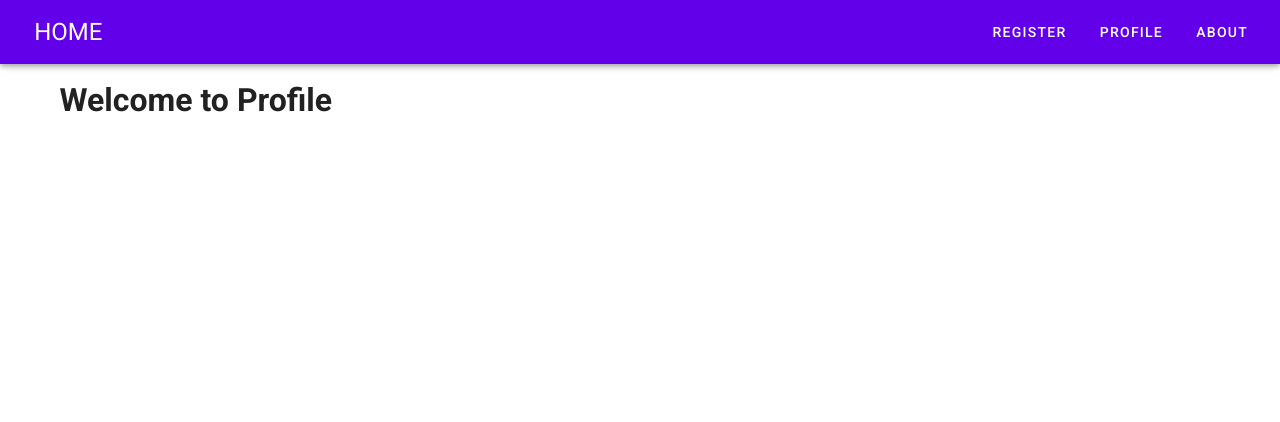
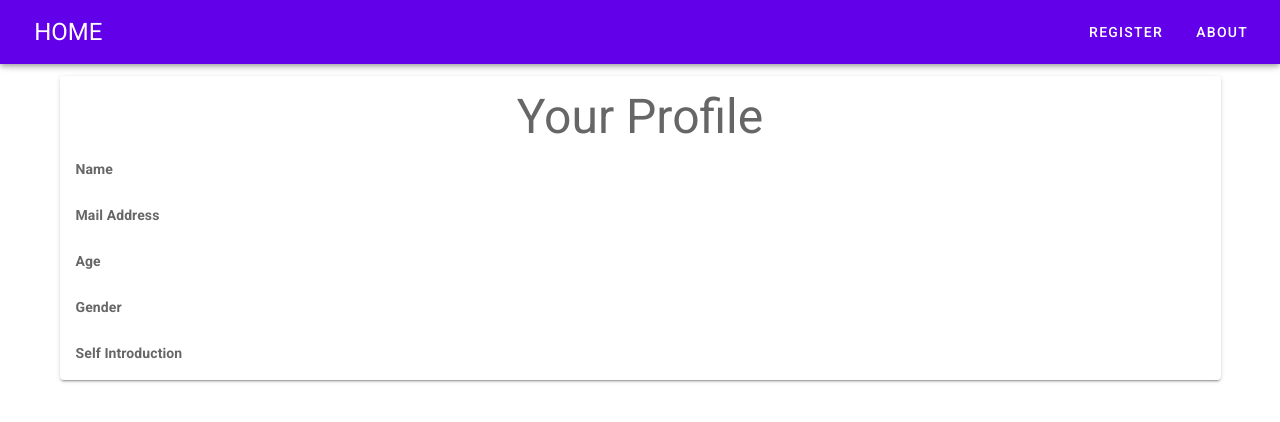
Before and after one commit to khine-phyu/vueTest, a Vue app in the folder shopping_cart/: page /profile in a window 1280 px wide. Shown: the top 422 px of the page. Built offline with nearby package versions, Linux system fonts and the light colour scheme.

Commit message:
create profile, register component

```diff
--- a/shopping_cart/src/App.vue
+++ b/shopping_cart/src/App.vue
@@ -3,11 +3,12 @@
     <v-main>
       <!-- nav -->
       <v-app-bar color="deep-purple accent-4" dark>
-        <v-btn class="text-h5" text href="/">Home</v-btn>
+        <v-btn class="text-h5" text @click="gotoScreen('/')">Home</v-btn>
         <v-spacer></v-spacer>
-        <v-btn text href="/register">Register</v-btn>
-        <v-btn text href="/profile">Profile</v-btn>
-        <v-btn text href="/about">About</v-btn>
+        <v-btn v-show="!isRegister" text @click="gotoScreen('/register')">Register</v-btn>
+        <v-btn v-show="isRegister" text @click="gotoScreen('/profile')">Profile</v-btn>
+        <v-btn text @click="gotoScreen('/about')">About</v-btn>
+        <v-btn v-show="isRegister" text @click="onClickLogout">Logout</v-btn>
       </v-app-bar>
       <!-- nav -->
       <v-container>
@@ -23,9 +24,40 @@ export default {
   name: 'App',
 
   data: () => ({
-    //
-  })
-}
+    isRegister: false,
+  }),
+
+  created() {
+    this.isRegister = this.$store.state.isRegister;
+    this.$store.watch(
+      () => {
+        return this.$store.state.isRegister;
+      },
+      (newVal, oldVal) => {
+        this.isRegister = newVal;
+      },
+      {
+        deep: true,
+      }
+    );
+  },
+
+  methods: {
+    onClickLogout() {
+      this.$store.commit('setIsRegister', false);
+      this.$store.commit('setUserInfo', {});
+
+      //Go to home
+      if(this.$router.currentRoute.path != "/") {
+        this.gotoScreen("/");
+      }
+    },
+
+    gotoScreen(screenPath) {
+      this.$router.push({path: screenPath});
+    }
+  }
+};
 </script>
 
 <style>
--- a/shopping_cart/src/store/index.js
+++ b/shopping_cart/src/store/index.js
@@ -5,10 +5,24 @@ Vue.use(Vuex)
 
 export default new Vuex.Store({
   state: {
+    isRegister: false,
+    userInfo: {},
   },
   getters: {
+    isRegister: (state) => {
+      return state.isRegister;
+    },
+    userInfo: (state) => {
+      return state.userInfo;
+    }
   },
   mutations: {
+    setIsRegister(state, isRegister) {
+      state.isRegister = isRegister;
+    },
+    setUserInfo(state, userInfo) {
+      state.userInfo = userInfo;
+    }
   },
   actions: {
   },
--- a/shopping_cart/src/views/Home.vue
+++ b/shopping_cart/src/views/Home.vue
@@ -1,6 +1,6 @@
 <template>
     <div>
-        <h1>Welcome to Home</h1>
+        <h1>Welcome to Home {{ userInfo.name }}</h1>
     </div>
 </template>
 
@@ -8,5 +8,27 @@
 export default {
     name: "home",
     components: {},
+
+    data() {
+        return {
+            userInfo: {},
+        };
+    },
+
+    created() {
+        // console.log(this.$router.currentRoute.path);
+        this.userInfo = this.$store.state.userInfo;
+        this.$store.watch(
+            () => {
+                return this.$store.state.userInfo;
+            },
+            (newVal, oldVal) => {
+                this.userInfo = newVal;
+            },
+            {
+                deep: true,
+            }
+        );
+    },
 }
 </script>
--- a/shopping_cart/src/views/Profile.vue
+++ b/shopping_cart/src/views/Profile.vue
@@ -1,6 +1,24 @@
 <template>
     <div>
-        <h1>Welcome to Profile</h1>
+        <v-card>
+            <v-card-text>
+                <p class="text-h3 text-center">Your Profile</p>
+                <v-row>
+                    <!-- <v-col sm="4" md="4" lg="3" xl="2">Name</v-col>
+                    <v-col sm="8" md="8" lg="9" xl="10">{{ userInfo.name }}</v-col> -->
+                    <v-col cols="4" class="font-weight-bold">Name</v-col>
+                    <v-col cols="8">{{ userInfo.name }}</v-col>
+                    <v-col cols="4" class="font-weight-bold">Mail Address</v-col>
+                    <v-col cols="8">{{ userInfo.mail }}</v-col>
+                    <v-col cols="4" class="font-weight-bold">Age</v-col>
+                    <v-col cols="8">{{ userInfo.age }}</v-col>
+                    <v-col cols="4" class="font-weight-bold">Gender</v-col>
+                    <v-col cols="8">{{ userInfo.gender }}</v-col>
+                    <v-col cols="4" class="font-weight-bold">Self Introduction</v-col>
+                    <v-col cols="8">{{ userInfo.selfIntro }}</v-col>
+                </v-row>
+            </v-card-text>
+        </v-card>
     </div>
 </template>
 
@@ -8,5 +26,32 @@
 export default {
     name: "profile",
     components: {},
+
+    data() {
+        return {
+            userInfo: {
+                name: "",
+            },
+        };
+    },
+
+    methods: {
+
+    },
+
+    created() {
+        this.userInfo = this.$store.state.userInfo;
+        this.$store.watch(
+            () => {
+                return this.$store.state.userInfo;
+            },
+            (newVal, oldVal) => {
+                this.userInfo = newVal;
+            },
+            {
+                deep: true,
+            }
+        );
+    }
 }
 </script>
--- a/shopping_cart/src/views/Register.vue
+++ b/shopping_cart/src/views/Register.vue
@@ -4,9 +4,9 @@
             <v-text-field v-model="name" label="Name" placeholder="Mya" :rules="[(v) => !!v || 'Required']" required></v-text-field>
             <v-text-field v-model="mail" label="Mail Address" placeholder="test@gmail.com" :rules="[(v) => !!v || 'Required']" required></v-text-field>
             <v-text-field v-model="age" label="Age" placeholder="10" type="number" :rules="[(v) => !!v || 'Required', (v) => (v && v > 0) || 'Age must be greater than 0', (v) => (v && v <= 100) || 'Age must be less than 100']" required></v-text-field>
-            <v-select v-model="gender" :items="['male', 'female']" label="Gender" :rules="[(v) => !!v || 'Required']" required></v-select>
-            <v-textarea v-model="selfIntro" label="Self Introduction" clearable="true" counter :rules="[(v) => (v && v.length < 200) || 'Self Introduction must be less than 200']"></v-textarea>
-            <v-btn color="success" @click="onClickRegisterBtn">Register</v-btn>
+            <v-select v-model="gender" label="Gender" :items="['male','female']" :rules="[(v) => !!v || 'Required']" required></v-select>
+            <v-textarea v-model="selfIntro" label="Self Introduction" clearable counter></v-textarea>
+            <v-btn class="mt-5" color="success" @click="onClickRegisterBtn">Register</v-btn>
         </v-form>
     </div>
 </template>
@@ -20,13 +20,31 @@ export default {
             name: "",
             mail: "",
             age: 0,
-            gender: "Male",
+            gender: "",
             selfIntro: "",
         }
     },
     methods: {
         onClickRegisterBtn() {
             console.log("Clicked register btn");
+            if(this.$refs.registerForm.validate()) {
+                console.log("Validate Sucessfully");
+
+                //store vuex state
+                this.$store.commit('setIsRegister', true);
+                this.$store.commit('setUserInfo', {
+                    name: this.name,
+                    mail: this.mail,
+                    age: this.age,
+                    gender: this.gender,
+                    selfIntro: this.selfIntro,
+                });
+
+                //Go to screen
+                this.$router.push({path: "/"});
+            } else {
+                console.log("Validate failed");
+            }
         }
     }
 }
```
